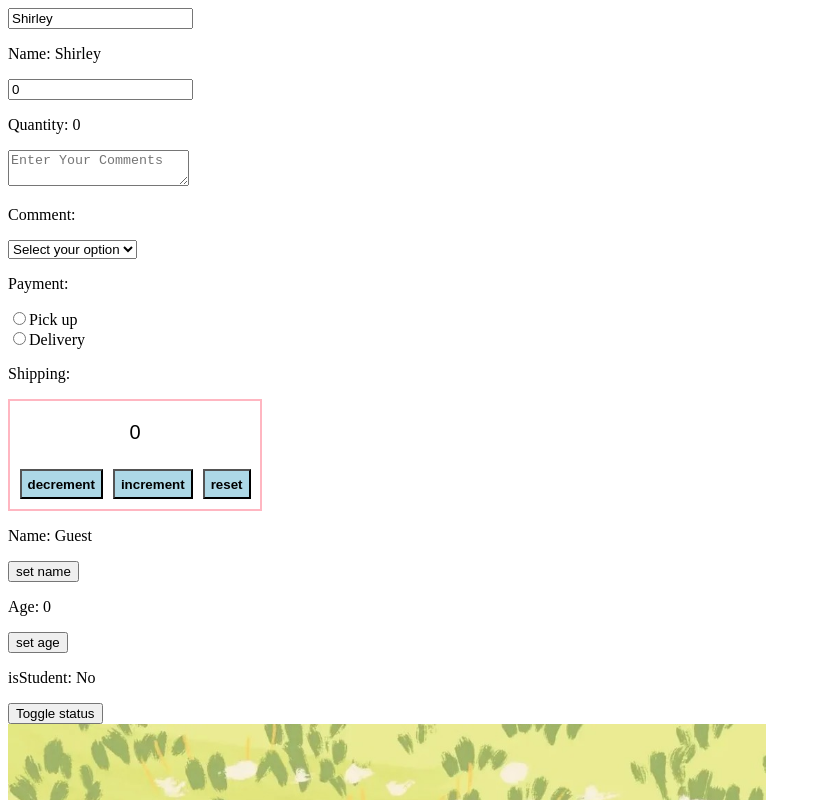
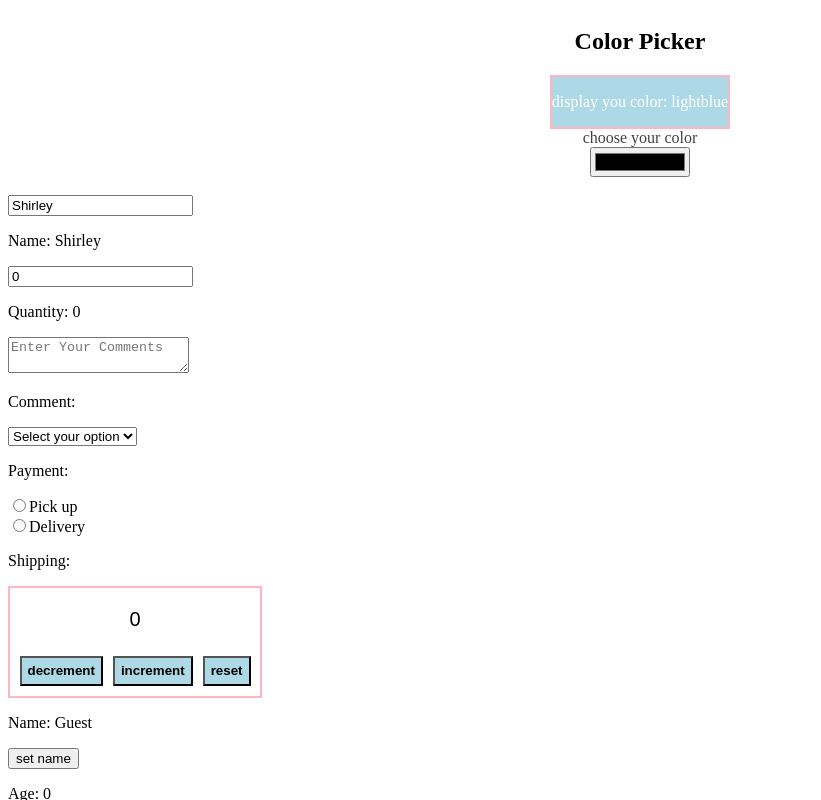
Before and after one commit to hi-jennie/react-website, a React (Vite) app in the folder my-react-app/: page / in a window 1280 px wide. Shown: the top 800 px of the page, without its empty margins (0-821 px from the left). Built offline with nearby package versions, Linux system fonts and the light colour scheme.

Commit message:
color picker

```diff
--- a/my-react-app/src/App.jsx
+++ b/my-react-app/src/App.jsx
@@ -10,6 +10,7 @@ import ProfilePicture from "./ProfilePicture.jsx";
 import MyComponent from "./MyComponent.jsx";
 import Counter from "./Counter.jsx";
 import InputComponent from "./InputComponent.jsx";
+import ColorPicker from "./ColorPicker.jsx";
 
 function App() {
 
@@ -29,6 +30,7 @@ function App() {
 
     return (
         <>
+            <ColorPicker/><br/>
             <InputComponent/>
             <Counter/>
             <MyComponent/>
--- /dev/null
+++ b/my-react-app/src/ColorPicker.jsx
@@ -0,0 +1,25 @@
+import React, {useState} from 'react';
+
+
+function ColorPicker() {
+    const [color, setColor] = useState('lightblue');
+
+    function handleColorChange(e) {
+        setColor(e.target.value);
+    }
+    return (
+        <div className='color-picker-container'>
+            <h2>Color Picker</h2>
+            <div className='color-display' style={{backgroundColor: color}}>
+                <p style={{color: 'white'}}>display you color: {color}</p>
+            </div>
+            <div className='color-choose'>
+                <label>choose your color</label>
+                <input type='color' value={color} onChange={handleColorChange}/>
+            </div>
+
+        </div>
+    );
+}
+
+export default ColorPicker;
--- a/my-react-app/src/index.css
+++ b/my-react-app/src/index.css
@@ -1,3 +1,23 @@
+.color-picker-container,
+.color-choose {
+  display: flex;
+  flex-direction: column;
+  align-items: center;
+}
+
+.color-display {
+  border: 2px solid lightpink;
+}
+
+
+.color-picker-container label{
+  font-size: 1em;
+  color: hsl(0,0%,25%);
+}
+.color-picker-container input {
+  height: 30px;
+  width: 100px;
+}
 
 .counter-container {
   border:2px solid lightpink;
```
